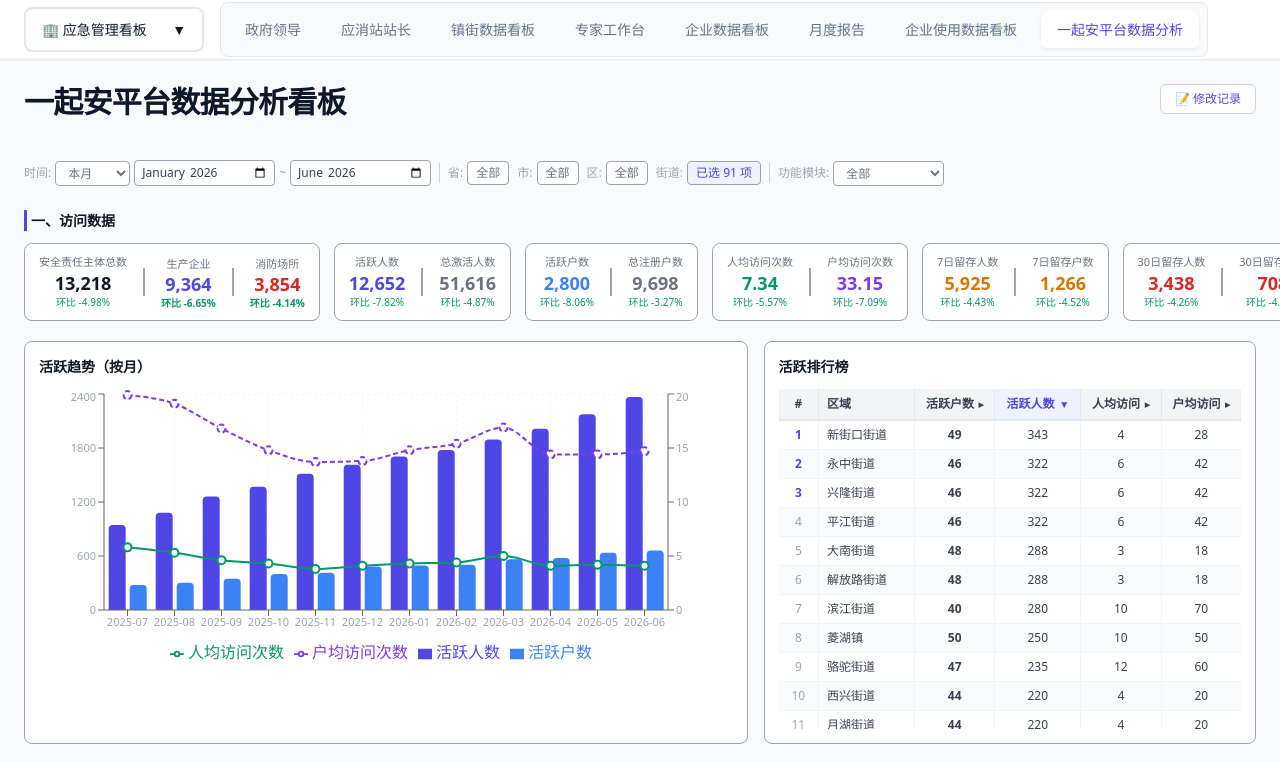
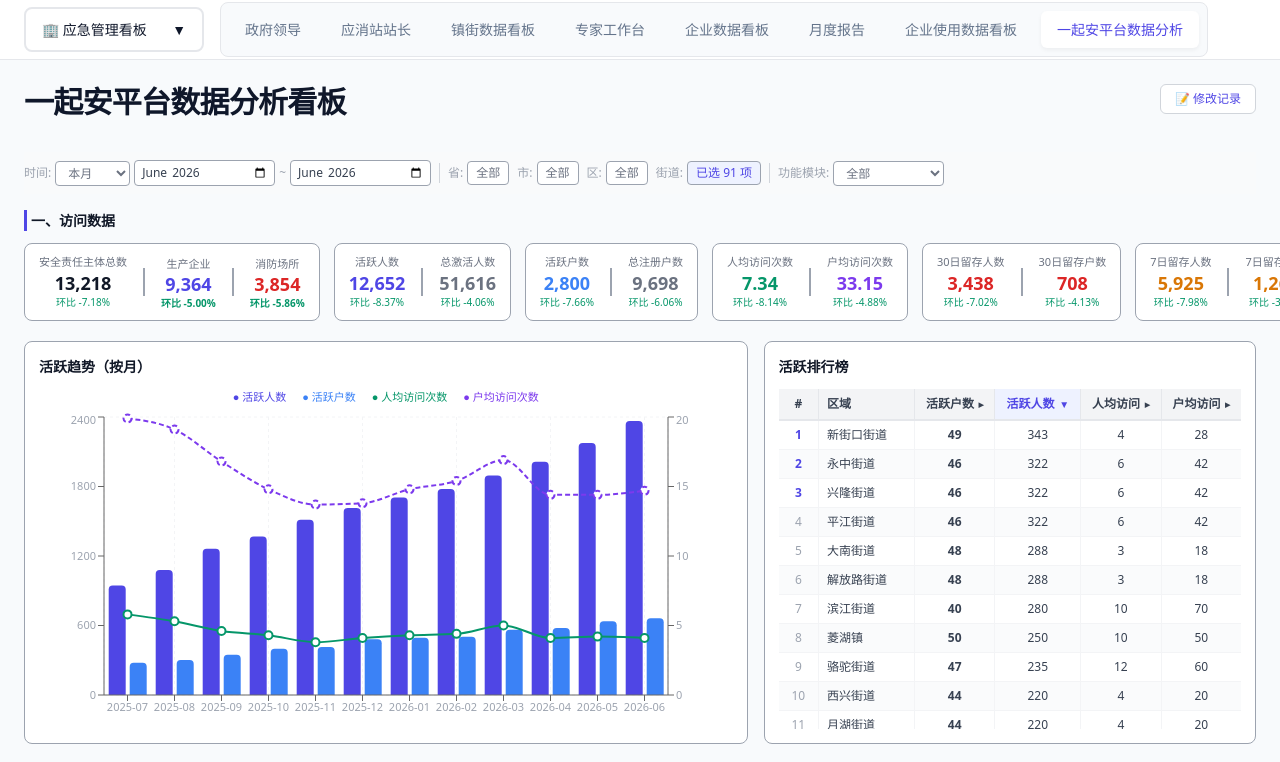
Before and after one commit to xjhyonier/dashboard, a React (Vite) app: page /emergency/operations-analytics in a window 1280 px wide. Shown: the top 762 px of the page. Built offline with nearby package versions, Linux system fonts and the light colour scheme.

Commit message:
feat(ops-analytics): 业务数据新增五维分析模块(进度条+已/未完成双列)

```diff
--- a/src/business/emergency/pages/OperationsAnalyticsDashboard.tsx
+++ b/src/business/emergency/pages/OperationsAnalyticsDashboard.tsx
@@ -66,6 +66,7 @@ interface RegionRow {
   checkHazardRectified: number
   checkMajorTotal: number
   checkMajorRectified: number
+  checkPlanDone: number // 五维分析：检查计划已制定户数
   // 风险管控
   riskTotal: number
   riskMajor: number
@@ -242,6 +243,10 @@ function generateRegionData(): RegionRow[] {
           const siteReportTotal = Math.floor(activeEnt * (1.5 + (seed % 5)))
           const siteRelatedEnt = Math.max(1, Math.floor(activeEnt * (0.3 + (seed % 20) / 100)))
           const siteRelatedUser = siteRelatedEnt * (3 + (seed % 10))
+
+          // 五维分析：检查计划制定情况（已制定/未制定，分母=安全责任主体总数）
+          const docLedgerEntVal = Math.max(1, Math.floor(activeEnt * (0.6 + (seed % 30) / 100)))
+          const checkPlanDoneVal = Math.max(0, Math.floor(docLedgerEntVal * (0.6 + (seed % 35) / 100)))
 
           rows.push({
             province,
@@ -295,13 +300,14 @@ function generateRegionData(): RegionRow[] {
             checkHazardRectified,
             checkMajorTotal,
             checkMajorRectified,
+            checkPlanDone: checkPlanDoneVal,
             riskTotal,
             riskMajor,
             riskHigh,
             riskNormal,
             riskLow,
             riskConfirmedTotal,
-            docLedgerEnt: Math.max(1, Math.floor(activeEnt * (0.6 + (seed % 30) / 100))),
+            docLedgerEnt: docLedgerEntVal,
             docLedgerTotal: Math.floor(activeEnt * 1.5),
             docLedgerEstablishedEnt,
             docLedgerEstablishedCount,
@@ -443,6 +449,9 @@ export function OperationsAnalyticsDashboard() {
   // 功能模块筛选（独立于tab，仅影响访问数据）
   const [moduleFilter, setModuleFilter] = useState<ModuleFilterValue>('all')
 
+  // 图表系列可见性
+  const [chartVisible, setChartVisible] = useState({ activeUsers: true, activeEnterprises: true, avgVisitsPerUser: true, avgVisitsPerEnt: true })
+
   // 排行榜排序
   type SortField = 'activeEnterprises' | 'activeUsers' | 'avgVisitsPerUser' | 'avgVisitsPerEnt'
   const [sortField, setSortField] = useState<SortField>('activeUsers')
@@ -459,6 +468,13 @@ export function OperationsAnalyticsDashboard() {
       date: '2026-07-16',
       location: '全局',
       content: '1. 全局筛选默认本月+全选街道\n2. 访问数据指标卡重构：安全责任主体三列布局，活跃人数/户数/人均户均双列布局，7日/30日留存拆分人数+户数，全部卡片带月环比\n3. 6个业务tab全面升级：企业自查自纠/镇街检查/教育培训/风险管控/制度台账/现场管理，每个tab含指标卡+带排序滑动表格\n4. 统一卡片样式：边框#9CA3AF/竖线分隔2px/字号统一/居中对齐/月环比',
+      editing: false,
+    },
+    {
+      id: 2,
+      date: '2026-07-16',
+      location: '五维分析',
+      content: '在「二、业务数据」各模块tab上方新增「五维分析」模块，含5个指标卡（安全制度建立/风险点识别/检查计划制定/自查自纠/隐患整改闭环），每个卡片含百分比进度条与【已完成、未完成】双列统计，随地域筛选联动',
       editing: false,
     },
   ], [])
@@ -472,6 +488,22 @@ export function OperationsAnalyticsDashboard() {
   })
   const [editingId, setEditingId] = useState<number | null>(null)
   const [editText, setEditText] = useState('')
+
+  // 时间快捷切换时同步 from/to
+  React.useEffect(() => {
+    if (timeFilter === 'custom') return
+    const now = new Date()
+    const y = now.getFullYear()
+    const m = String(now.getMonth() + 1).padStart(2, '0')
+    if (timeFilter === 'month') { setTimeFrom(`${y}-${m}`); setTimeTo(`${y}-${m}`) }
+    else if (timeFilter === 'quarter') {
+      const qs = Math.floor(now.getMonth() / 3) * 3 + 1
+      const qsStr = String(qs).padStart(2, '0')
+      const qeStr = String(qs + 2).padStart(2, '0')
+      setTimeFrom(`${y}-${qsStr}`); setTimeTo(`${y}-${qeStr}`)
+    }
+    else if (timeFilter === 'year') { setTimeFrom(`${y}-01`); setTimeTo(`${y}-12`) }
+  }, [timeFilter])
 
   // 根据已选省份动态获取可选城市列表
   const availableCities = useMemo(() => {
@@ -555,6 +587,7 @@ export function OperationsAnalyticsDashboard() {
         g.checkHazardRectified += r.checkHazardRectified
         g.checkMajorTotal += r.checkMajorTotal
         g.checkMajorRectified += r.checkMajorRectified
+        g.checkPlanDone += r.checkPlanDone
         g.riskTotal += r.riskTotal
         g.riskMajor += r.riskMajor
         g.riskHigh += r.riskHigh
@@ -610,7 +643,7 @@ export function OperationsAnalyticsDashboard() {
       checkTotal: 0, checkEnt: 0, checkCoverageEnt: 0,
       aiSuperviseCount: 0, superviseCount: 0, aiPushEnt: 0, aiDoneCount: 0,
       checkHazardTotal: 0, checkHazardRectified: 0,
-      checkMajorTotal: 0, checkMajorRectified: 0,
+      checkMajorTotal: 0, checkMajorRectified: 0, checkPlanDone: 0,
       riskTotal: 0, riskMajor: 0, riskHigh: 0, riskNormal: 0, riskLow: 0, riskConfirmedTotal: 0,
       docLedgerEnt: 0, docLedgerTotal: 0,
       docLedgerEstablishedEnt: 0, docLedgerEstablishedCount: 0,
@@ -661,6 +694,7 @@ export function OperationsAnalyticsDashboard() {
       t.checkHazardRectified += r.checkHazardRectified
       t.checkMajorTotal += r.checkMajorTotal
       t.checkMajorRectified += r.checkMajorRectified
+      t.checkPlanDone += r.checkPlanDone
       t.riskTotal += r.riskTotal
       t.riskMajor += r.riskMajor
       t.riskHigh += r.riskHigh
@@ -907,6 +941,20 @@ export function OperationsAnalyticsDashboard() {
             <MomLabel seed={4002} />
           </div>
         </div>
+        {/* 30日留存人数 / 30日留存户数 */}
+        <div style={{ background: 'white', borderRadius: 8, border: '1px solid #9CA3AF', padding: '10px 14px', display: 'flex', alignItems: 'center', gap: 16, flex: 1, justifyContent: 'center' }}>
+          <div style={{ textAlign: 'center' }}>
+            <div style={{ fontSize: 11, color: '#6B7280', marginBottom: 2, whiteSpace: 'nowrap' }}>30日留存人数</div>
+            <div style={{ fontSize: 18, fontWeight: 700, color: '#DC2626', lineHeight: 1.2 }}>{accessData.retention30dUsers.toLocaleString()}</div>
+            <MomLabel seed={6001} />
+          </div>
+          <div style={{ width: 2, height: 28, background: '#9CA3AF' }} />
+          <div style={{ textAlign: 'center' }}>
+            <div style={{ fontSize: 11, color: '#6B7280', marginBottom: 2, whiteSpace: 'nowrap' }}>30日留存户数</div>
+            <div style={{ fontSize: 18, fontWeight: 700, color: '#DC2626', lineHeight: 1.2 }}>{accessData.retention30d.toLocaleString()}</div>
+            <MomLabel seed={6002} />
+          </div>
+        </div>
         {/* 7日留存人数 / 7日留存户数 */}
         <div style={{ background: 'white', borderRadius: 8, border: '1px solid #9CA3AF', padding: '10px 14px', display: 'flex', alignItems: 'center', gap: 16, flex: 1, justifyContent: 'center' }}>
           <div style={{ textAlign: 'center' }}>
@@ -921,41 +969,47 @@ export function OperationsAnalyticsDashboard() {
             <MomLabel seed={5002} />
           </div>
         </div>
-        {/* 30日留存人数 / 30日留存户数 */}
-        <div style={{ background: 'white', borderRadius: 8, border: '1px solid #9CA3AF', padding: '10px 14px', display: 'flex', alignItems: 'center', gap: 16, flex: 1, justifyContent: 'center' }}>
-          <div style={{ textAlign: 'center' }}>
-            <div style={{ fontSize: 11, color: '#6B7280', marginBottom: 2, whiteSpace: 'nowrap' }}>30日留存人数</div>
-            <div style={{ fontSize: 18, fontWeight: 700, color: '#DC2626', lineHeight: 1.2 }}>{accessData.retention30dUsers.toLocaleString()}</div>
-            <MomLabel seed={6001} />
-          </div>
-          <div style={{ width: 2, height: 28, background: '#9CA3AF' }} />
-          <div style={{ textAlign: 'center' }}>
-            <div style={{ fontSize: 11, color: '#6B7280', marginBottom: 2, whiteSpace: 'nowrap' }}>30日留存户数</div>
-            <div style={{ fontSize: 18, fontWeight: 700, color: '#DC2626', lineHeight: 1.2 }}>{accessData.retention30d.toLocaleString()}</div>
-            <MomLabel seed={6002} />
-          </div>
-        </div>
       </div>
 
       {/* ─── 趋势图 + 地域排行（左右并排） ─────────────── */}
       <div style={{ display: 'flex', gap: 16, marginBottom: 20 }}>
         {/* 活跃趋势 */}
-        <div style={{ flex: 6, background: 'white', border: '1px solid #9CA3AF', borderRadius: 8, padding: 14 }}>
+        <div style={{ flex: 6, background: 'white', border: '1px solid #9CA3AF', borderRadius: 8, padding: 14, display: 'flex', flexDirection: 'column' }}>
           <div style={{ fontSize: 14, fontWeight: 700, color: '#111827', marginBottom: 12 }}>活跃趋势（按月）</div>
-          <ResponsiveContainer width="100%" height={280}>
+          <div style={{ display: 'flex', gap: 16, justifyContent: 'center', marginBottom: 6, flexWrap: 'wrap' }}>
+            {[
+              { key: 'activeUsers', label: '活跃人数', color: '#4F46E5' },
+              { key: 'activeEnterprises', label: '活跃户数', color: '#3B82F6' },
+              { key: 'avgVisitsPerUser', label: '人均访问次数', color: '#059669' },
+              { key: 'avgVisitsPerEnt', label: '户均访问次数', color: '#7C3AED' },
+            ].map(s => (
+              <span key={s.key}
+                onClick={() => setChartVisible(prev => ({ ...prev, [s.key]: !prev[s.key as keyof typeof prev] }))}
+                style={{
+                  cursor: 'pointer', fontSize: 11, color: chartVisible[s.key as keyof typeof chartVisible] ? s.color : '#D1D5DB',
+                  textDecoration: chartVisible[s.key as keyof typeof chartVisible] ? 'none' : 'line-through',
+                  userSelect: 'none',
+                }}
+              >
+                ● {s.label}
+              </span>
+            ))}
+          </div>
+          <div style={{ flex: 1, minHeight: 0 }}>
+          <ResponsiveContainer width="100%" height="100%">
             <ComposedChart data={monthlyTrend}>
               <CartesianGrid strokeDasharray="3 3" stroke="#F3F4F6" />
               <XAxis dataKey="month" fontSize={11} tick={{ fill: '#9CA3AF' }} />
               <YAxis yAxisId="left" fontSize={11} tick={{ fill: '#9CA3AF' }} />
               <YAxis yAxisId="right" orientation="right" fontSize={11} tick={{ fill: '#9CA3AF' }} />
               <Tooltip />
-              <Legend />
-              <Bar yAxisId="left" dataKey="activeUsers" name="活跃人数" fill="#4F46E5" radius={[4, 4, 0, 0]} />
-              <Bar yAxisId="left" dataKey="activeEnterprises" name="活跃户数" fill="#3B82F6" radius={[4, 4, 0, 0]} />
-              <Line yAxisId="right" type="monotone" dataKey="avgVisitsPerUser" name="人均访问次数" stroke="#059669" strokeWidth={2} dot={{ r: 4 }} />
-              <Line yAxisId="right" type="monotone" dataKey="avgVisitsPerEnt" name="户均访问次数" stroke="#7C3AED" strokeWidth={2} dot={{ r: 4 }} strokeDasharray="5 3" />
+              {chartVisible.activeUsers && <Bar yAxisId="left" dataKey="activeUsers" name="活跃人数" fill="#4F46E5" radius={[4, 4, 0, 0]} />}
+              {chartVisible.activeEnterprises && <Bar yAxisId="left" dataKey="activeEnterprises" name="活跃户数" fill="#3B82F6" radius={[4, 4, 0, 0]} />}
+              {chartVisible.avgVisitsPerUser && <Line yAxisId="right" type="monotone" dataKey="avgVisitsPerUser" name="人均访问次数" stroke="#059669" strokeWidth={2} dot={{ r: 4 }} />}
+              {chartVisible.avgVisitsPerEnt && <Line yAxisId="right" type="monotone" dataKey="avgVisitsPerEnt" name="户均访问次数" stroke="#7C3AED" strokeWidth={2} dot={{ r: 4 }} strokeDasharray="5 3" />}
             </ComposedChart>
           </ResponsiveContainer>
+          </div>
         </div>
 
         {/* 地域排行 */}
@@ -1003,6 +1057,18 @@ export function OperationsAnalyticsDashboard() {
       {/* ─── 二、业务数据 ────────────────────────────── */}
       <div style={{ fontSize: 14, fontWeight: 700, color: '#111827', marginBottom: 12, paddingLeft: 4, borderLeft: '3px solid #4F46E5' }}>
         二、业务数据
+      </div>
+
+      {/* ─── 五维分析数据 ────────────────────────────── */}
+      <div style={{ background: 'white', border: '1px solid #9CA3AF', borderRadius: 8, padding: 16, marginBottom: 16 }}>
+        <div style={{ fontSize: 13, fontWeight: 700, color: '#111827', marginBottom: 12 }}>五维分析</div>
+        <div style={{ display: 'flex', gap: 12, flexWrap: 'wrap' }}>
+          <FiveDimCard title="安全制度建立情况" doneLabel="已建立" done={totals.docLedgerEstablishedEnt} undoneLabel="未建立" undone={Math.max(0, totals.docLedgerEnt - totals.docLedgerEstablishedEnt)} color="#3B82F6" />
+          <FiveDimCard title="风险点识别情况" doneLabel="已识别" done={totals.riskConfirmedTotal} undoneLabel="未识别" undone={Math.max(0, totals.riskTotal - totals.riskConfirmedTotal)} color="#7C3AED" />
+          <FiveDimCard title="检查计划制定情况" doneLabel="已制定" done={totals.checkPlanDone} undoneLabel="未制定" undone={Math.max(0, totals.docLedgerEnt - totals.checkPlanDone)} color="#4F46E5" />
+          <FiveDimCard title="自查自纠情况" doneLabel="已自查" done={totals.hazardCheckedEnt} undoneLabel="未自查" undone={Math.max(0, totals.docLedgerEnt - totals.hazardCheckedEnt)} color="#059669" />
+          <FiveDimCard title="隐患整改闭环情况" doneLabel="已到位" done={totals.hazardRectified} undoneLabel="未到位" undone={Math.max(0, totals.hazardFound - totals.hazardRectified)} color="#DC2626" />
+        </div>
       </div>
 
       {/* ─── 核心功能分析 Tab ────────────────────────── */}
@@ -1545,6 +1611,35 @@ function MultiCard({ labels, values, units, colors, extra, extraLabel }: {
   )
 }
 
+// ─── 五维分析指标卡（百分比进度条 + 已/未完成） ───────────────
+function FiveDimCard({ title, doneLabel, done, undoneLabel, undone, color }: {
+  title: string; doneLabel: string; done: number; undoneLabel: string; undone: number; color: string
+}) {
+  const total = done + undone
+  const pct = total > 0 ? Math.round(done / total * 100) : 0
+  return (
+    <div style={{ background: 'white', borderRadius: 8, border: '1px solid #9CA3AF', padding: '12px 14px', flex: '1 1 0', minWidth: 190 }}>
+      <div style={{ fontSize: 13, fontWeight: 600, color: '#374151', marginBottom: 10 }}>{title}</div>
+      <div style={{ display: 'flex', alignItems: 'center', gap: 8, marginBottom: 10 }}>
+        <div style={{ flex: 1, height: 10, background: '#F3F4F6', borderRadius: 5, overflow: 'hidden' }}>
+          <div style={{ width: `${pct}%`, height: '100%', background: color, borderRadius: 5 }} />
+        </div>
+        <div style={{ fontSize: 14, fontWeight: 700, color, minWidth: 42, textAlign: 'right' }}>{pct}%</div>
+      </div>
+      <div style={{ display: 'flex', gap: 8 }}>
+        <div style={{ flex: 1, background: '#F9FAFB', borderRadius: 6, padding: '8px 10px', border: '1px solid #F3F4F6', textAlign: 'center' }}>
+          <div style={{ fontSize: 11, color: '#6B7280', marginBottom: 2 }}>{doneLabel}</div>
+          <div style={{ fontSize: 18, fontWeight: 700, color }}>{done.toLocaleString()}</div>
+        </div>
+        <div style={{ flex: 1, background: '#F9FAFB', borderRadius: 6, padding: '8px 10px', border: '1px solid #F3F4F6', textAlign: 'center' }}>
+          <div style={{ fontSize: 11, color: '#6B7280', marginBottom: 2 }}>{undoneLabel}</div>
+          <div style={{ fontSize: 18, fontWeight: 700, color: '#9CA3AF' }}>{undone.toLocaleString()}</div>
+        </div>
+      </div>
+    </div>
+  )
+}
+
 function FunctionPanel({ kpis, tables }: { kpis: React.ReactNode; tables?: React.ReactNode }) {
   return (
     <div style={{ display: 'flex', flexDirection: 'column', gap: 12 }}>
```
Also changed, not shown: .workbuddy/memory/2026-07-16.md (added).
